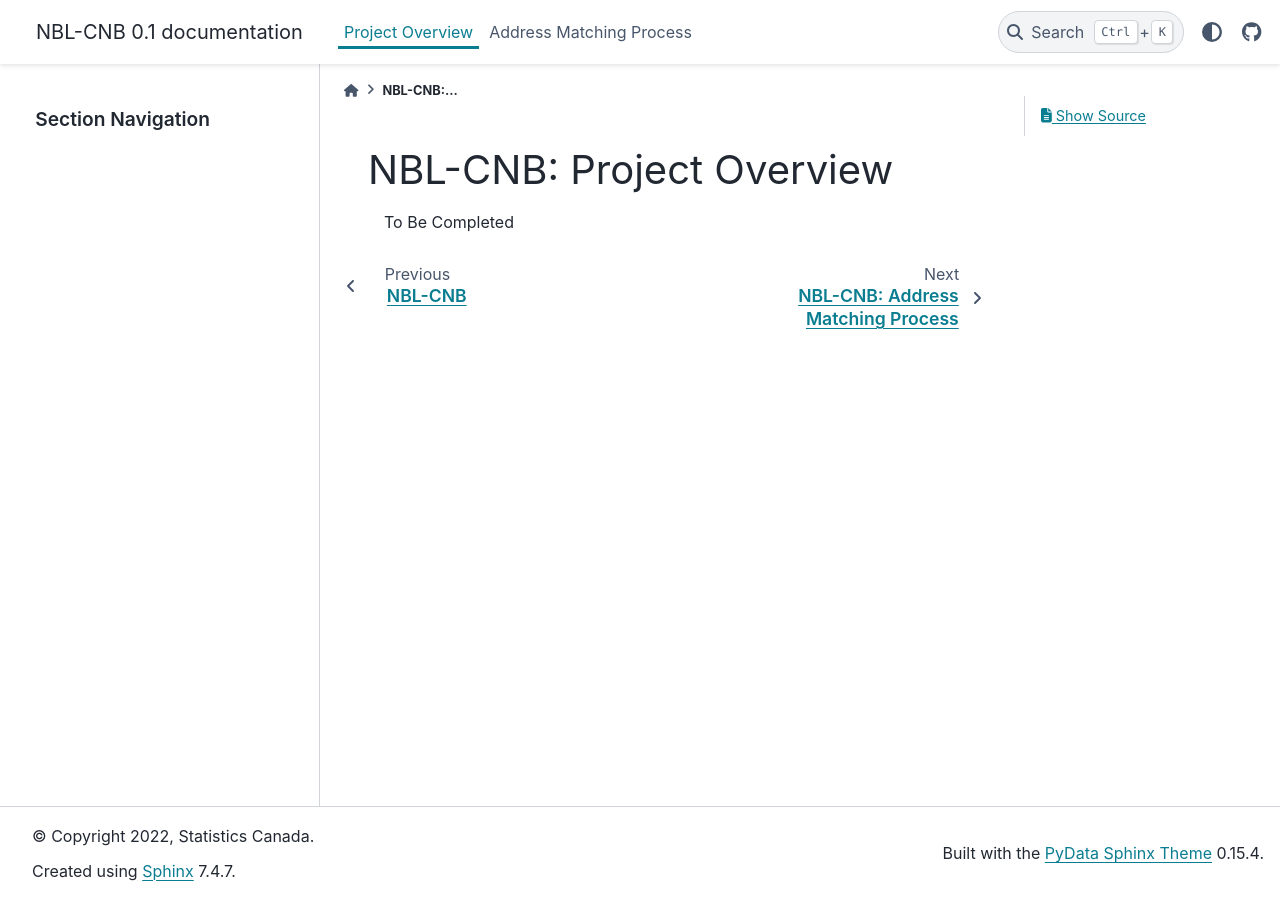
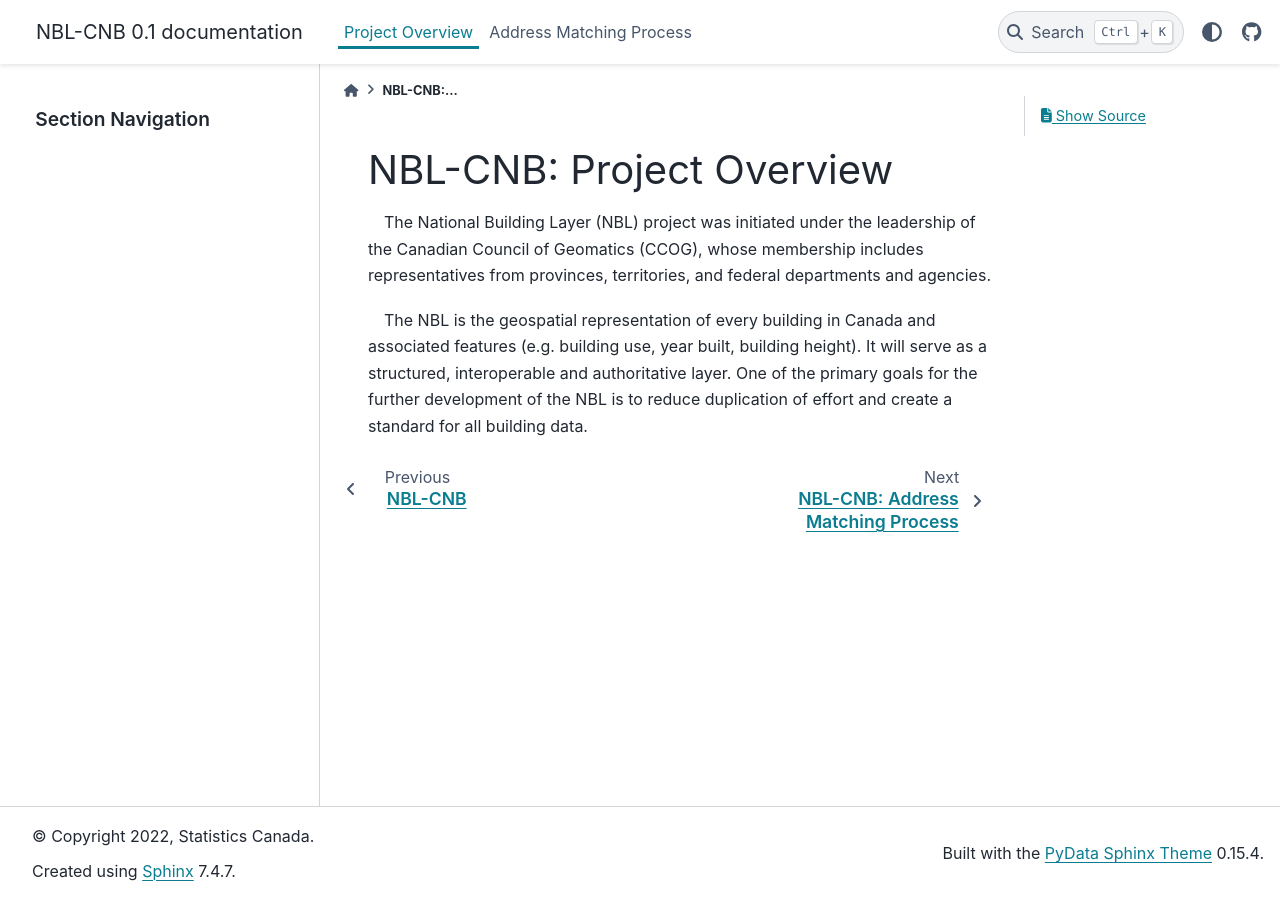
Before and after one commit to StatCan/NBL-CNB, a Sphinx documentation site: the page built from docs/source/project_overview.rst, in a window 1280 px wide. Built offline with Sphinx 7.4.7 and the PyData theme 0.15.4, drawn with Linux system fonts in a browser that asks for light colours; pages that are not in the unit, such as notebooks, are missing from menus.

```diff
--- a/docs/source/index.rst
+++ b/docs/source/index.rst
@@ -9,7 +9,9 @@
    Address Matching Process <address_matching_process>
 
 **NBL-CNB** (National Building Layer) is a project that aims to create a geographic representation for every building in Canada
-with associated attributes...
+with associated attributes. This documentation has two main sections organized below. One is a general project overview that describes the
+intent of the project itself. The other is a breakdown on how the address to building polygon matching process works. Other sections may be
+added to this documentation as the work on the NBL evolves.
 
 .. note::
 
--- a/docs/source/project_overview.rst
+++ b/docs/source/project_overview.rst
@@ -5,4 +5,9 @@
    :maxdepth: 1
    :hidden:
 
-To Be Completed
+The National Building Layer (NBL) project was initiated under the leadership of the Canadian Council of Geomatics (CCOG), whose membership
+includes representatives from provinces, territories, and federal departments and agencies.
+
+The NBL is the geospatial representation of every building in Canada and associated features (e.g. building use, year built, building height).
+It will serve as a structured, interoperable and authoritative layer. One of the primary goals for the further development of the NBL is to
+reduce duplication of effort and create a standard for all building data.
```
Also changed, not shown: 1 other file.
